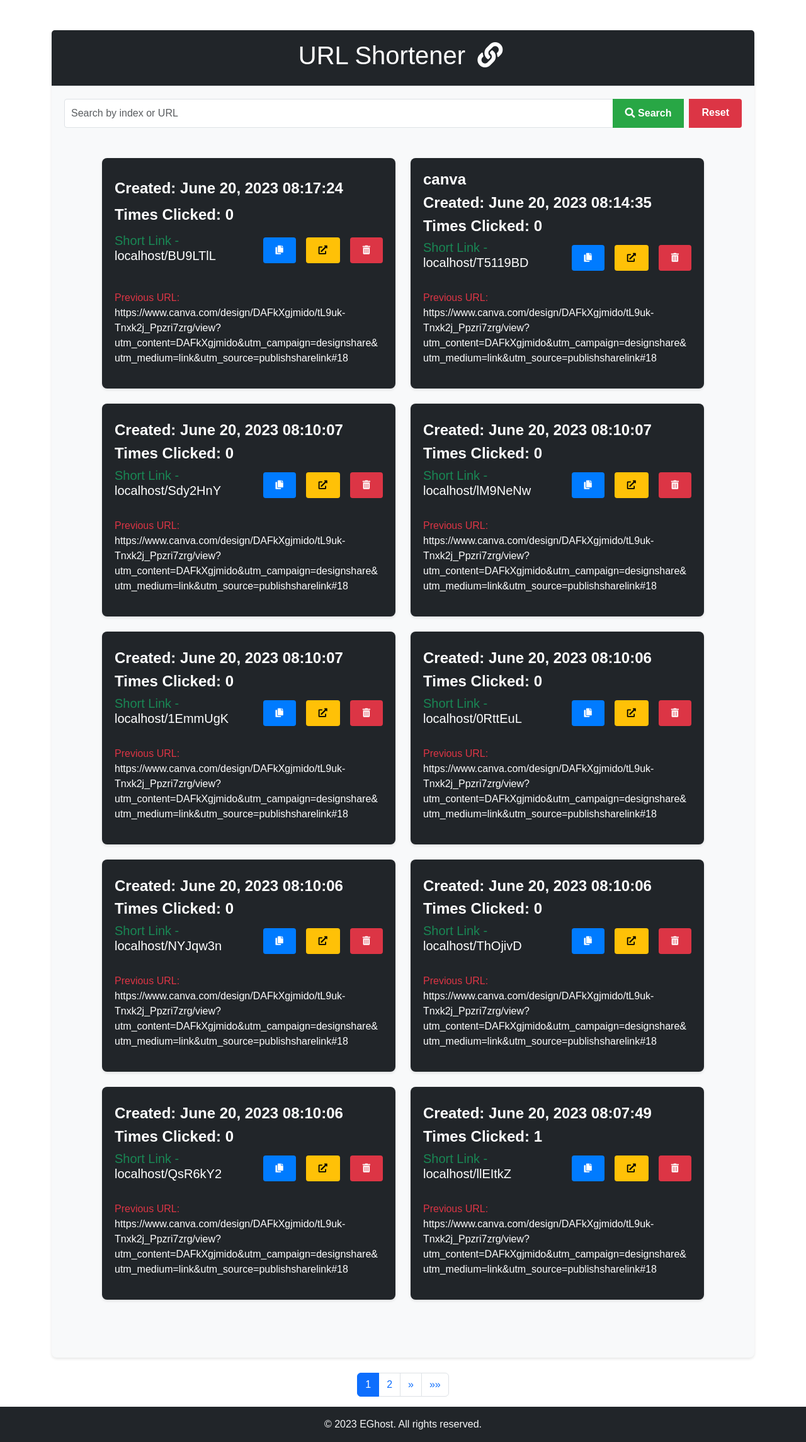
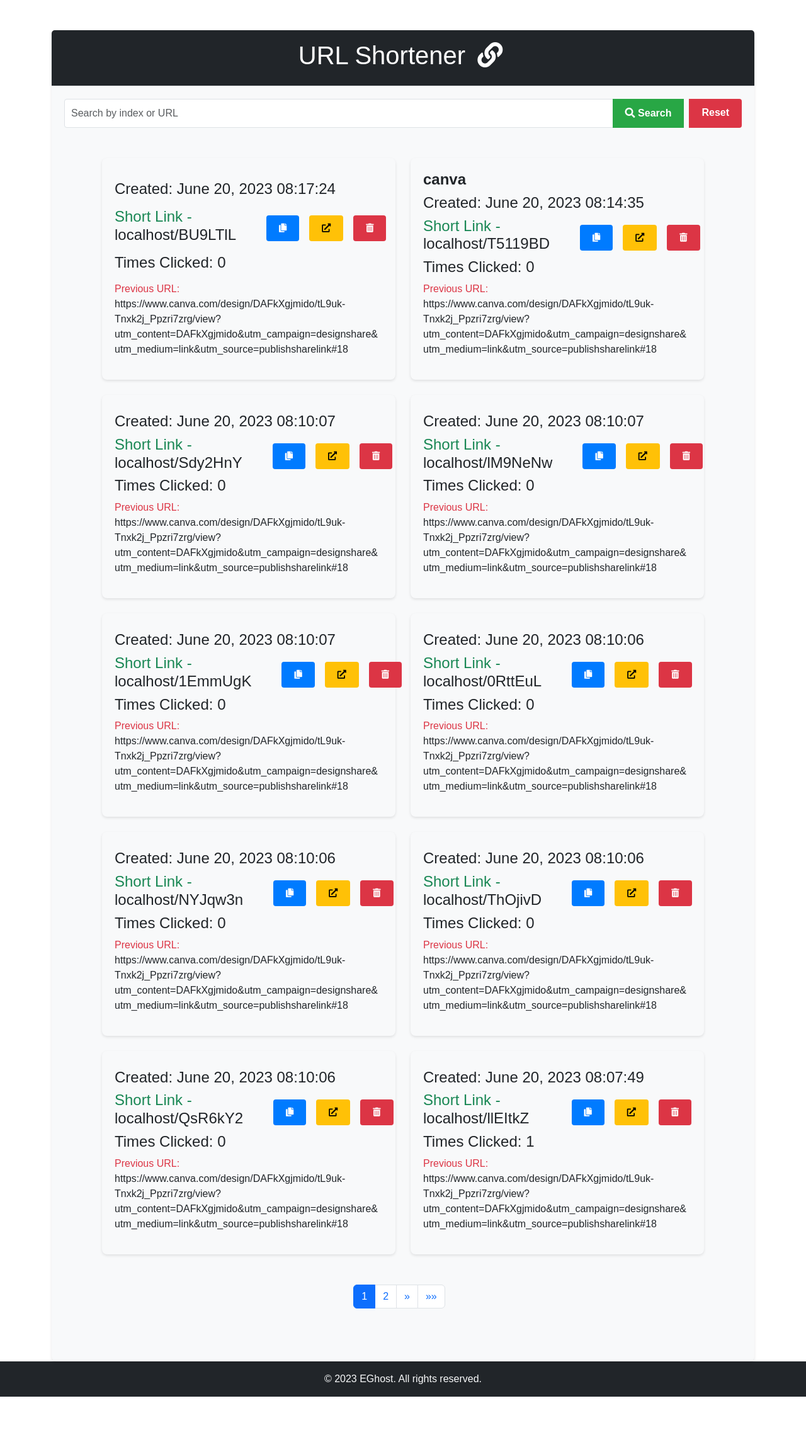
Before and after one commit to EGhost98/Chibi_URL, a Django app: page /a/my-urls in a window 1280 px wide. Shown: the part 76-2366 px from the top of the page at 63% size. After the commit the page ends 2294 px from the top, so only its background shows below. Run offline with Django 4.2, Linux system fonts and the light colour scheme; a user stored in the database is signed in; data comes from the database, SQL or seed files in the repository; both versions use the stored data as it was after the commit.

Commit message:
UI chnages and card layouts

```diff
--- a/tinyurl/templates/tinyurl/myurls.html
+++ b/tinyurl/templates/tinyurl/myurls.html
@@ -19,24 +19,22 @@
             <div class="row m-5">
                 {% for purls in myurls %}
                 <div class="col-md-6 mb-4">
-                    <div class="card h-100 bg-dark text-white">
+                    <div class="card h-100">
                         <div class="card-body d-flex flex-column justify-content-between">
                             <h2 class="card-title">{{ purls.url_index }}</h2>
-                            <h6 class="card-title">
+                            <h4 >
                                 Created: {{ purls.created|date:"F d, Y H:i:s" }}
-                            </h6>
-                            <h6 class="card-title">
-                                Times Clicked: {{ purls.times_followed }}
-                            </h6>
+                            </h4>
                             <div class="d-flex align-items-center">
-                                <h5 href="#" class="card-text"><span class="text-success">Short Link - </span>{{ request.get_host }}/{{ purls.short_url }}
-                                </h5>
+                                <h4 href="#" class="card-text"><span class="text-success">Short Link - </span>{{ request.get_host }}/{{ purls.short_url }}
+                                </h4>
                                 <button
                                     class="btn btn-primary ms-5 btn-sm copy-btn"
                                     onclick="copyToClipboard('{{ request.get_host }}/{{ purls.short_url }}')"
                                     data-bs-toggle="tooltip"
                                     data-bs-placement="top"
-                                title="Copy to Clipboard">
+                                    title="Copy to Clipboard"
+                                >
                                     <i class="fas fa-copy"></i>
                                 </button>
                                 <a
@@ -58,16 +56,14 @@
                                     <i class="fas fa-trash-alt"></i>
                                 </a>
                             </div>
-                            <br>
+                            <h4>
+                                Times Clicked: {{ purls.times_followed }}
+                            </h4>
                             <p><span class="text-danger">Previous URL:</span> {{ purls.long_url }}</p>
                         </div>
                     </div>
                 </div>
                 {% endfor %}
-            </div>
-        </div>
-    </div>
-</div>
                 <div class="pagination text-center mt-4 d-flex justify-content-center">
                     <ul class="pagination justify-content-center">
                         {% if myurls.has_previous %}
@@ -109,6 +105,11 @@
                         {% endif %}
                     </ul>
                 </div>
+            </div>
+        </div>
+    </div>
+</div>
+
 <script>
     function showNotification(message) {
         var notification = document.createElement("div");
```
Also changed, not shown: tinyurl/templates/tinyurl/home.html (+7 -8 lines), db.sqlite3 (added). Lines whose indentation alone changed are shown as unchanged.
